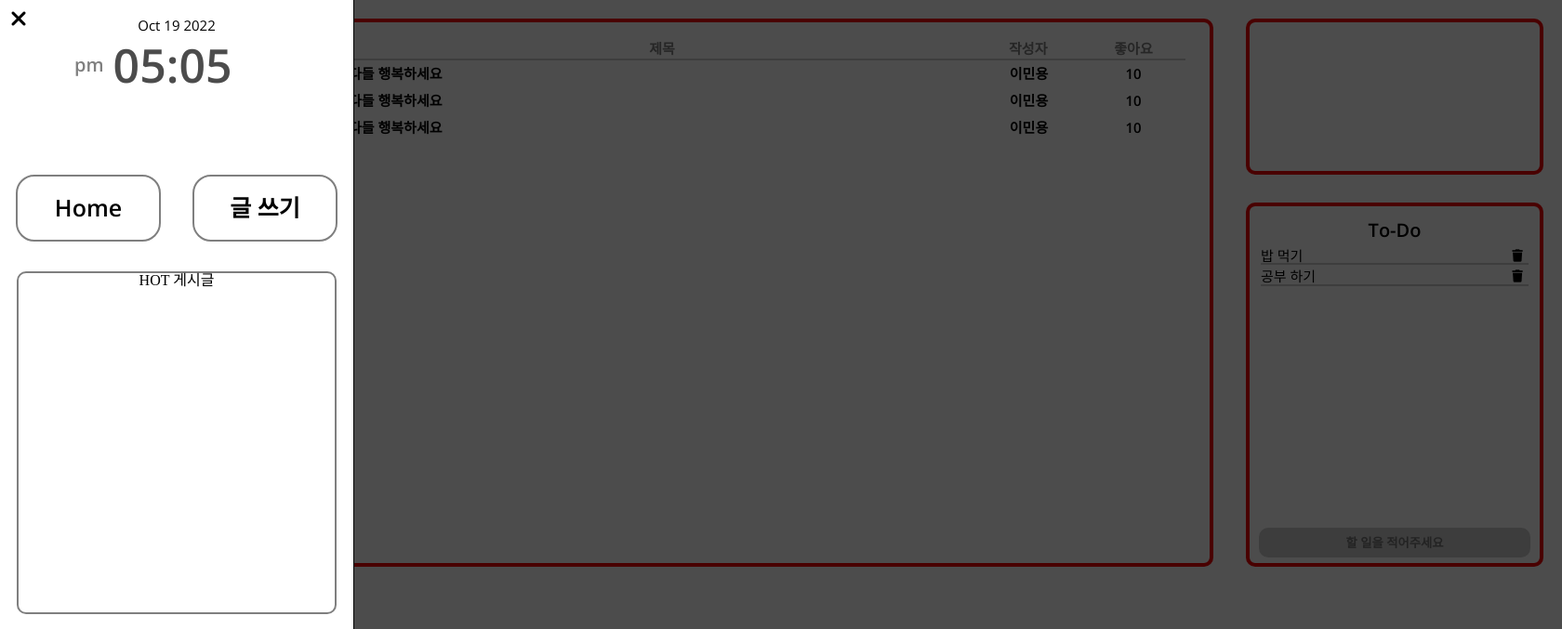
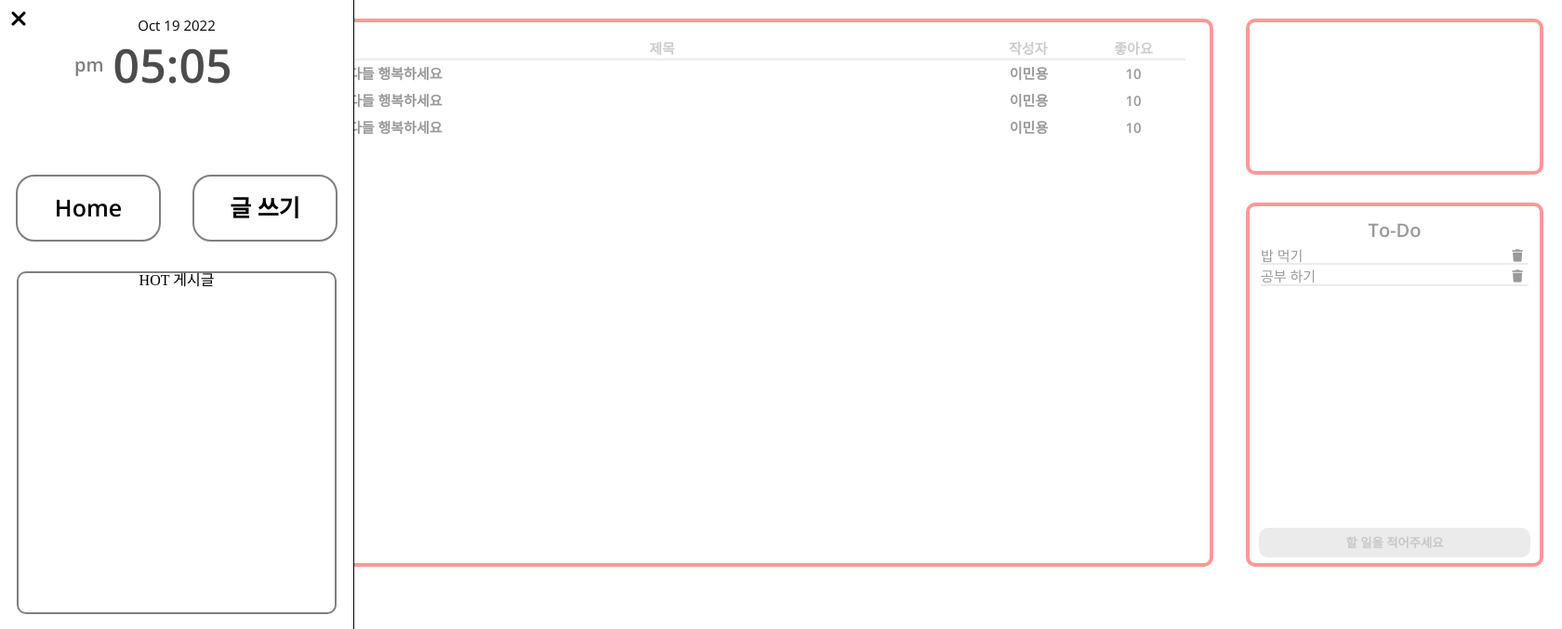
Before and after one commit to 9haejo-community/9haejo-community, a Flask app: page / in a window 1680 px wide, after a click that opens the changed part. Shown: the top 677 px of the page at 93% size. Run offline with Flask 2, Linux system fonts and the light colour scheme; some libraries are stand-ins or nearby versions.

Commit message:
버튼 클릭시 투명도 변경

```diff
--- a/static/style.css
+++ b/static/style.css
@@ -415,21 +415,23 @@ body{
     position: fixed;
     top:0;
     left: 0;
-    background-color: rgba(0,0,0,0.7);
-    transition: all 0.5s;
     opacity: 0;
-    visibility: hidden;
     min-height:100%;
     min-width: 100%;
-    z-index: 1;
+    z-index: -1;
+    transition: all 0.001s;
 }
 
 input#side-bar__on:checked ~ #side-bar{
     left:0;
 }
+input#side-bar__on:checked ~ #main-screen{
+    opacity: 0.4;
+}
 input#side-bar__on:checked ~ .bg{
   opacity: 1;
   visibility: visible;
+  z-index: 2;
 }
 /* 메뉴 닫는 X버튼 */
 /* #menuCloseBtn {
```
